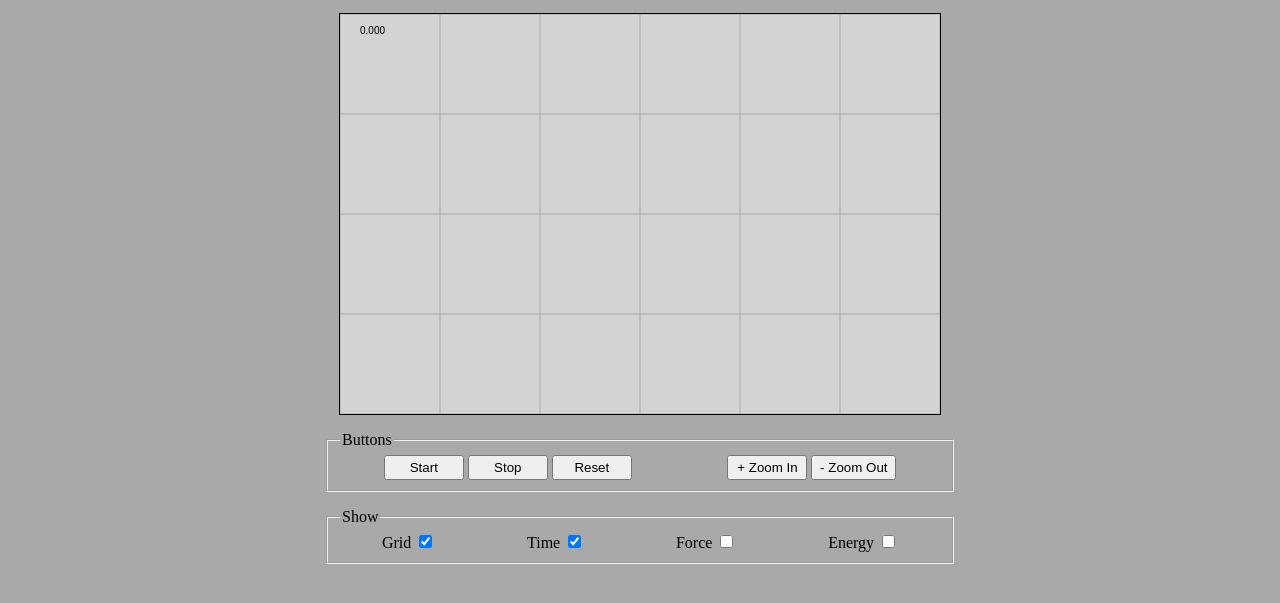
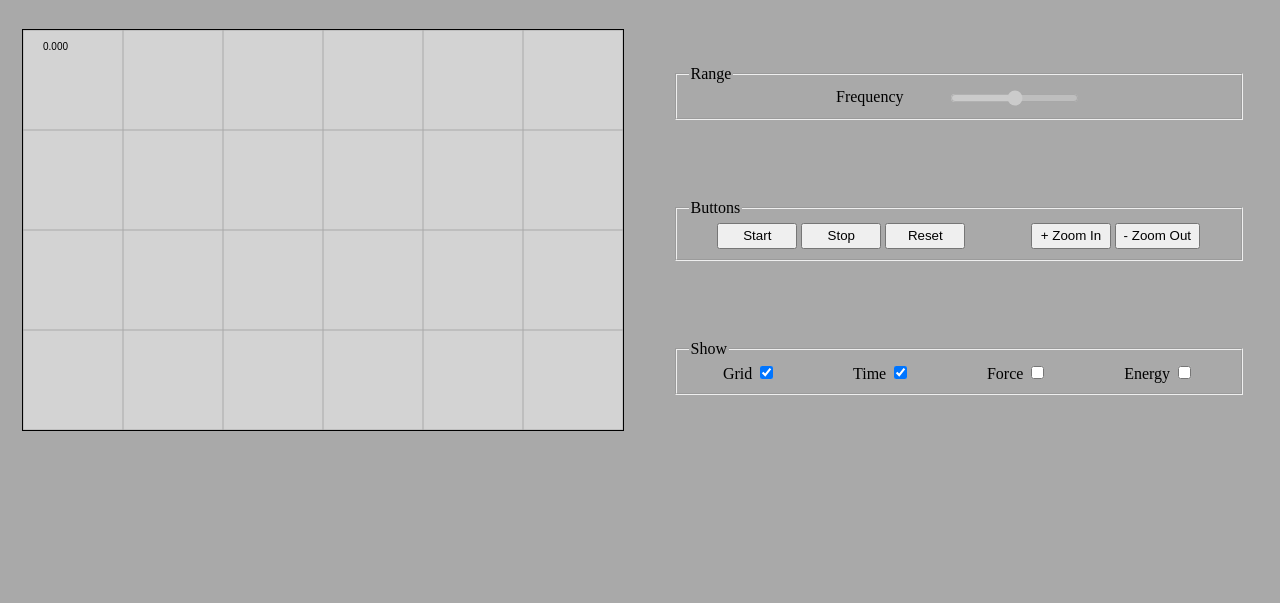
Before and after one commit to AlexErdei73/physics-engine, a plain HTML site: page project/index.html in a window 1280 px wide. Shown: the part 51-654 px from the top of the page. Drawn offline with Linux system fonts and the light colour scheme.

Commit message:
Add range input to home page

```diff
--- a/project/index.html
+++ b/project/index.html
@@ -21,11 +21,19 @@
         <li><a href="/physics-engine/signup">Sign Up</a></li>
       </ul>
     </nav>
-
-		<canvas width="600" height="400"
-			>World for the physics-engine showing simulated animations</canvas
-		>
-		<fieldset class="ctrl-container">
+    <main>
+      <canvas width="600" height="400">
+        World for the physics-engine showing simulated animations
+      </canvas>
+      <div class="ctrl-container">
+        <fieldset>
+          <legend>Range</legend>
+          <div class="inp-container">
+            <label for="freq">Frequency</label>
+            <input type="range" id="range-freq" disabled />
+          </div>
+        </fieldset>
+        <fieldset>
           <legend>Buttons</legend>
           <div class="main-buttons">
             <button id="start">Start</button>
@@ -37,24 +45,26 @@
             <button id="zoom-out">- Zoom Out</button>
           </div>
         </fieldset>
-		<fieldset class="ctrl-container">
+        <fieldset>
           <legend>Show</legend>
-			<div class="input-container">
+          <div>
             <label for="grid">Grid</label>
             <input type="checkbox" id="grid" />
           </div>
-			<div class="input-container">
+          <div>
             <label for="time">Time</label>
             <input type="checkbox" id="time" />
           </div>
-			<div class="input-container">
+          <div>
             <label for="force">Force</label>
             <input type="checkbox" id="force" />
           </div>
-			<div class="input-container">
+          <div>
             <label for="energy">Energy</label>
             <input type="checkbox" id="energy" />
           </div>
         </fieldset>
+      </div>
+    </main>
   </body>
 </html>
--- a/styles.css
+++ b/styles.css
@@ -46,7 +46,7 @@ nav a {
 
 canvas {
   display: block;
-  margin: auto;
+  margin: 1em auto;
   background-color: lightgray;
   border: 1px solid black;
   width: 90%;
@@ -55,11 +55,24 @@ canvas {
 }
 
 .ctrl-container {
-  width: 600px;
-  max-width: 90%;
+  flex: 1 1 300px;
+  max-width: min(600px, 90%);
   margin: 1em auto;
   display: flex;
   justify-content: space-around;
+  align-items: center;
+  flex-wrap: wrap;
+  gap: 0.5em;
+}
+
+.ctrl-container fieldset {
+  flex: 1 1 300px;
+  max-width: min(600px, 90%);
+  min-width: min(400px, 90%);
+  margin: 1em auto;
+  display: flex;
+  justify-content: space-around;
+  align-items: center;
   flex-wrap: wrap;
   gap: 0.5em;
 }
@@ -120,6 +133,8 @@ main {
   display: flex;
   flex-direction: row;
   flex-wrap: wrap;
+  gap: 0.5em;
+  padding: 0 0.5em;
 }
 
 #main-login,
```
Lines whose indentation alone changed are shown as unchanged.
